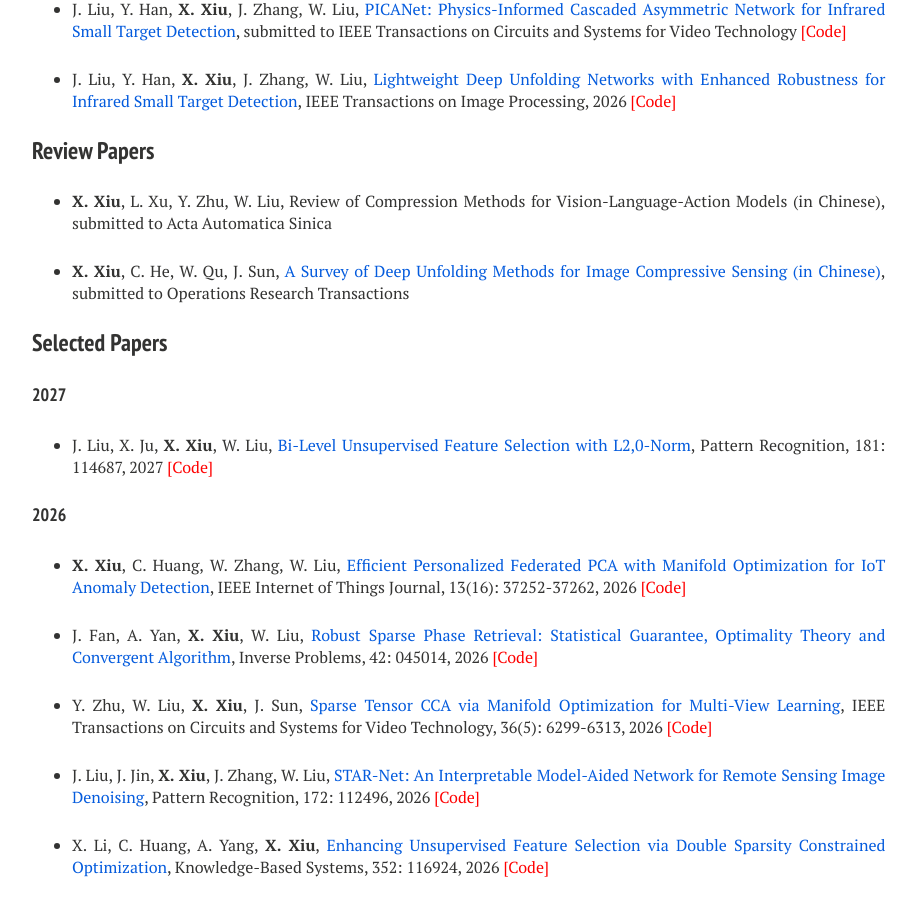
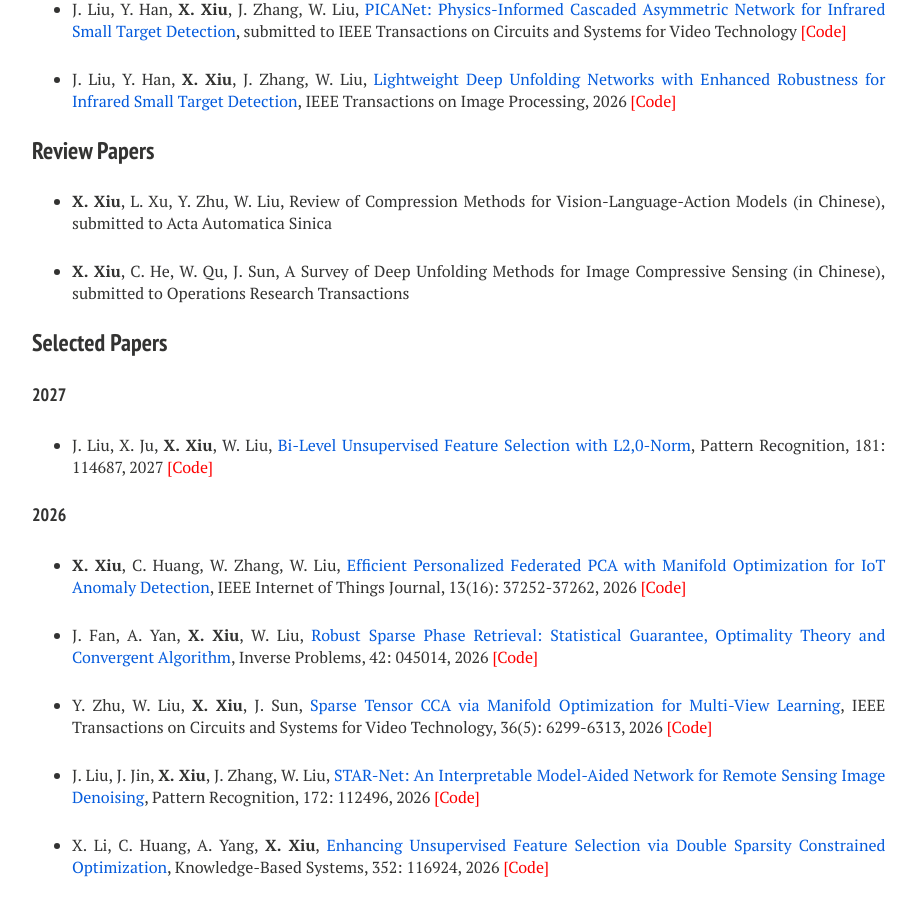
Before and after one commit to xianchaoxiu/xianchaoxiu.github.io, a Jekyll site: the page built from publications/index.md, in a window 1280 px wide and 900 px high, scrolled down 388 px. Shown: the whole window, without its empty margins (288-1205 px from the left). Built offline with Jekyll 4.4.1, drawn with Linux system fonts in a browser that asks for light colours; nearby versions of some CDN libraries.

Commit message:
Update index.md

```diff
--- a/publications/index.md
+++ b/publications/index.md
@@ -25,7 +25,7 @@ share: false
 
 * <b>X. Xiu</b>, L. Xu, Y. Zhu, W. Liu, Review of Compression Methods for Vision-Language-Action Models (in Chinese),  submitted to Acta Automatica Sinica
 
-* <b>X. Xiu</b>, C. He, W. Qu, J. Sun, <a href="../2026-ORT.pdf" class="textlink" target="_blank"> A Survey of Deep Unfolding Methods for Image Compressive Sensing (in Chinese)</a>,  submitted to Operations Research Transactions
+* <b>X. Xiu</b>, C. He, W. Qu, J. Sun, A Survey of Deep Unfolding Methods for Image Compressive Sensing (in Chinese),  submitted to Operations Research Transactions
 
 
 ### Selected Papers
```
